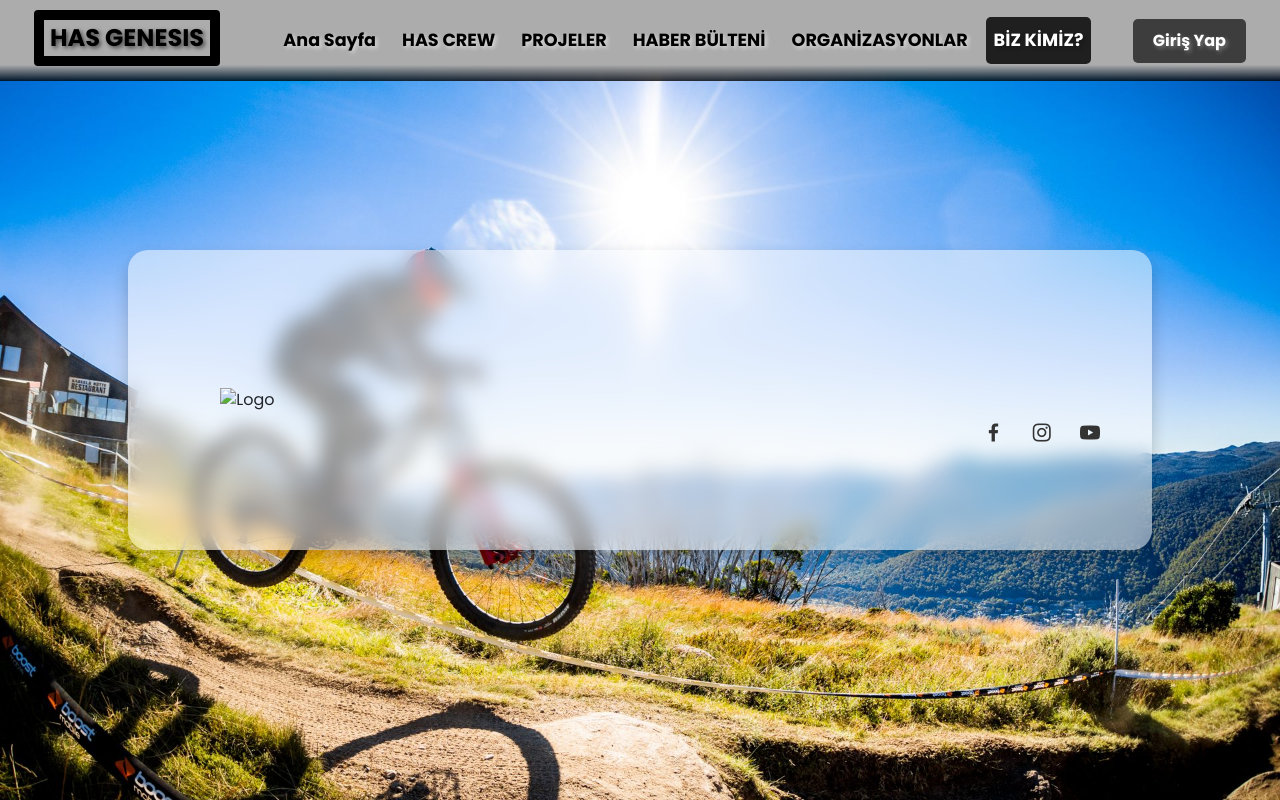
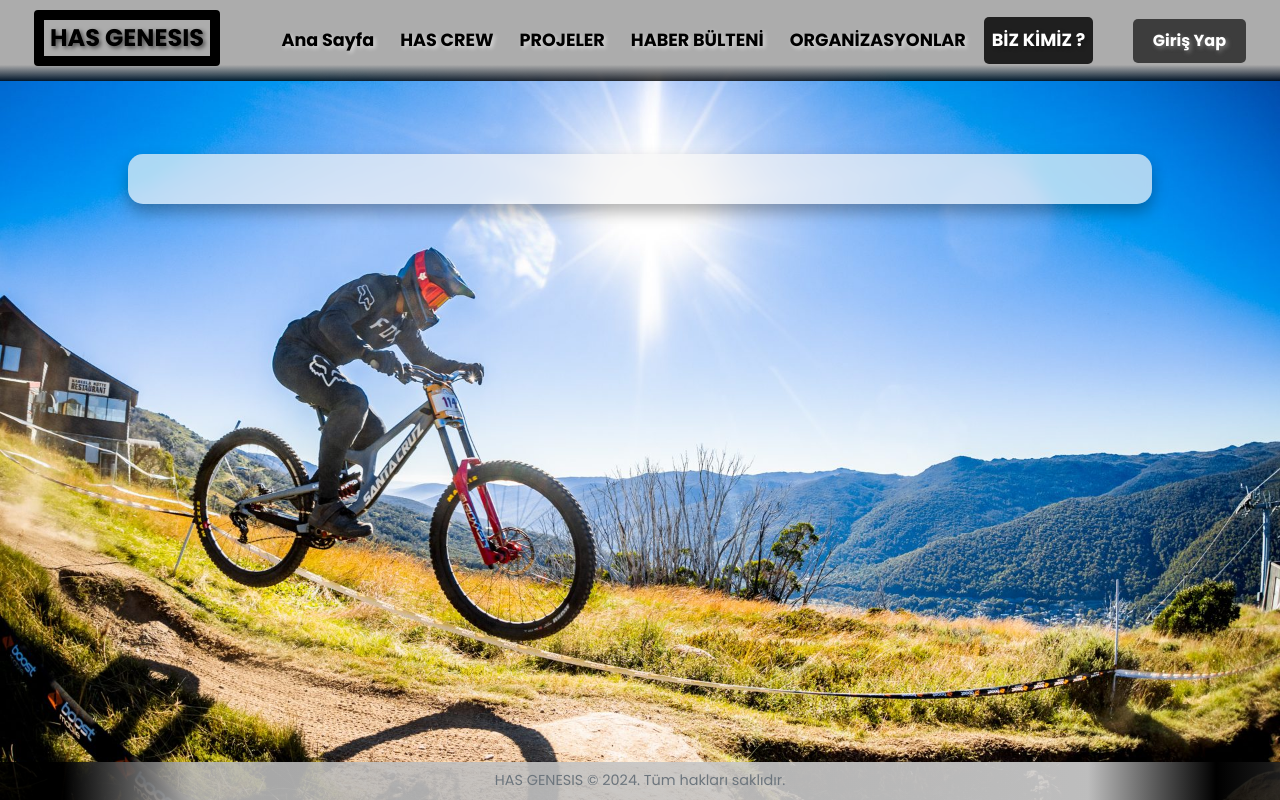
Before and after one commit to mevlutcanmercan/hasgenesis, a PHP site: page /whous in a window 1280 px wide. Run offline with PHP 8.4, Linux system fonts and the light colour scheme; data that the repository does not hold is empty; some libraries are stand-ins or nearby versions.

Commit message:
bug düzeltmeleri yapıldı ve yeni sayfalar yapısal olarak oluşturuldu

```diff
--- a/bootstrap.php
+++ b/bootstrap.php
@@ -1,26 +1,18 @@
-<!DOCTYPE html>
-    <html lang="tr">
-    <head>
-        <meta charset="UTF-8">
-        <meta name="viewport" content="width=device-width, initial-scale=1.0">
-        <link rel="stylesheet" href="https://cdn.jsdelivr.net/npm/bootstrap@5.3.2/dist/css/bootstrap.min.css">
-        <link rel="stylesheet" href="https://cdnjs.cloudflare.com/ajax/libs/jquery-datetimepicker/2.5.20/jquery.datetimepicker.min.css">
-        <link rel="stylesheet" href="https://cdnjs.cloudflare.com/ajax/libs/jqueryui/1.12.1/jquery-ui.min.css">
-        <link rel="stylesheet" href="https://stackpath.bootstrapcdn.com/bootstrap/4.5.2/css/bootstrap.min.css">
-        <link rel="stylesheet" href="https://cdnjs.cloudflare.com/ajax/libs/limonte-sweetalert2/11.1.7/sweetalert2.min.css">
-        <link rel="stylesheet" href="https://cdnjs.cloudflare.com/ajax/libs/jqueryui/1.12.1/jquery-ui.min.css">
-    </head>
+<?php
+// bootstrap.php
 
-    <body>
-    <script src="https://code.jquery.com/jquery-3.5.1.slim.min.js"></script>
-    <script src="https://cdn.jsdelivr.net/npm/@popperjs/core@2.5.4/dist/umd/popper.min.js"></script>
-    <script src="https://stackpath.bootstrapcdn.com/bootstrap/4.5.2/js/bootstrap.min.js"></script>
-    <script src="https://cdnjs.cloudflare.com/ajax/libs/jqueryui/1.12.1/jquery-ui.min.js"></script>
-    <script src="https://cdnjs.cloudflare.com/ajax/libs/jquery-datetimepicker/2.5.20/jquery.datetimepicker.full.min.js"></script>
-    <script src="https://cdn.jsdelivr.net/npm/sweetalert2@11"></script>
-    <script src="https://cdnjs.cloudflare.com/ajax/libs/limonte-sweetalert2/11.1.7/sweetalert2.min.js"></script>
-    <script src="https://cdnjs.cloudflare.com/ajax/libs/jqueryui/1.12.1/jquery-ui.min.js"></script>
-    <script src="https://cdn.jsdelivr.net/npm/bootstrap@5.1.3/dist/js/bootstrap.bundle.min.js"></script>
+// Bootstrap CSS
+echo '<link rel="stylesheet" href="https://cdn.jsdelivr.net/npm/bootstrap@5.3.2/dist/css/bootstrap.min.css">';
 
-    </body>
-    </html>
+// jQuery (isteğe bağlı, belirli işlevler için gerekebilir)
+echo '<script src="https://code.jquery.com/jquery-3.6.0.min.js"></script>';
+
+// Popper.js (Bootstrap'in JavaScript bileşenleri için gereklidir)
+echo '<script src="https://cdn.jsdelivr.net/npm/@popperjs/core@2.11.6/dist/umd/popper.min.js"></script>';
+
+// Bootstrap JS Bundle (Popper.js dahil)
+echo '<script src="https://cdn.jsdelivr.net/npm/bootstrap@5.3.2/dist/js/bootstrap.bundle.min.js"></script>';
+
+echo '<link href="https://cdn.jsdelivr.net/npm/bootstrap@5.1.3/dist/css/bootstrap.min.css" rel="stylesheet">';
+
+?>
--- a/css/footer.css
+++ b/css/footer.css
@@ -1,22 +1,25 @@
 @import url("https://fonts.googleapis.com/css2?family=Poppins:ital,wght@0,100;0,200;0,300;0,400;0,500;0,600;0,700;0,800;0,900&display=swap");
 
-*{
+* {
     font-family: "Poppins", sans-serif;
-
+    box-sizing: border-box; /* Padding ve border hesaplamaları için */
 }
 
 html, body {
-    height: 100%;
-    margin: 0;
+    height: 100%; /* Sayfa yüksekliği ayarlanır */
+    margin: 0; /* Varsayılan margin kaldırılır */
 }
 
 body {
     display: flex;
-    flex-direction: column;
+    flex-direction: column; /* Dikey olarak düzenleme */
 }
 
 .content {
-    flex: 1;
+    flex: 1; /* İçerik alanının tüm boşluğu kaplamasını sağlar */
+    display: flex;
+    justify-content: center; /* İçeriği yatayda ortalar */
+    align-items: center; /* İçeriği dikeyde ortalar */
 }
 
 .text {
@@ -24,31 +27,24 @@ body {
 }
 
 .footer {
-
-    position: relative; /* İçeriğin sonunda footer */
-    bottom: 0;
-    margin-top: auto; /* İçeriğin sonuna yapıştırır */
     width: 100%; /* Tam genişlik */
     background: linear-gradient(to right,
-        rgba(0, 0, 0, 0.8) 0%,
-        rgba(0, 0, 0, 0.5) 5%,
-        rgba(184, 184, 184, 0.7) 15%,
-        rgba(210, 210, 210, 0.7) 85%,
-        rgba(0, 0, 0, 0.5) 95%,
-        rgba(32, 32, 32, 0.8) 100%) !important; /* Yumuşak gradient geçişi */
+        rgb(0, 0, 0,0.9) 0%,
+        rgba(0, 0, 0,0.9) 5%,
+        rgba(184, 184, 184,0.9) 15%,
+        rgba(210, 210, 210,0.9) 85%,
+        rgba(0, 0, 0,0.9) 95%,
+        rgba(32, 32, 32,0.9) 100%) !important; /* Yumuşak gradient geçişi */
     text-align: center; /* Metin hizalama */
-    padding: 1px 0; /* Kenar boşluklarını azalt */
-    z-index: 1000; /* Üst üste gelme sırası */
+    padding: 10px 0; /* Kenar boşluklarını ayarla */
+    margin-top: auto; /* İçeriğin üstünde yer almasını sağlar */
 }
 
 .footer-container {
     color: black; /* Metin rengi */
     font-size: 0.9em !important; /* Yazı tipini küçült */
-
 }
 
-
-
 @media (max-width: 768px) {
-
+    /* Mobil görünüm için ek ayarlar burada yapılabilir */
 }
--- a/css/index.css
+++ b/css/index.css
@@ -92,9 +92,15 @@ body {
 
 /* Carousel'in daha küçük ekranlarda daha iyi görünmesi için medya sorguları */
 @media (max-width: 768px) {
+
+
+
     .carousel {
         width: 95%; /* Küçük ekranlarda genişliği %95 yap */
     }
+
+
+
 
     .carousel-item img {
         height: 400px; /* Küçük ekranlar için resim yüksekliğini azalt */
--- a/css/navbar.css
+++ b/css/navbar.css
@@ -3,6 +3,7 @@
 * {
     font-family: "Poppins", sans-serif;
 }
+
 
 .navbar {
     display: inline-block;
--- a/css/who-us.css
+++ b/css/who-us.css
@@ -1,127 +1,117 @@
-/* Body'nin arka planına sabit bir resim ekleme */
+/* Body için arka plan resmi ve ayarlar */
+
+*{
+    font-family: "Poppins", sans-serif;
+}
+
 body {
+    background: url('../images/arkaplan.jpg') no-repeat center center fixed;
+    background-size: cover;
+    font-family: 'Poppins', sans-serif;
     margin: 0;
     padding: 0;
-    font-family: 'Arial', sans-serif;
-    background: url('../images/arkaplan.jpg') no-repeat center center fixed;
-    background-size: cover;
-    display: flex;
-    justify-content: center;
-    align-items: center;
-    min-height: 100vh; /* Sayfanın tamamını kaplayacak şekilde ayarlandı */
+    height: 100vh; /* Tam ekran yüksekliği */
+    display: flex; /* Flexbox kullanarak container'ı ortalamak için */
+    justify-content: center; /* Yatay olarak ortalar */
+    align-items: center; /* Dikey olarak ortalar */
 }
 
-/* About Us container: İçeriğe göre yükseklik ayarlanır */
-.about-us-container {
-    width: 80%; /* Genişliği büyük tutuldu (sayfanın %80'i) */
-    min-height: 300px; /* Minimum yükseklik belirledik, daha fazla içerik varsa artar */
-    background: rgba(255, 255, 255, 0.5); /* Yarı saydam beyaz arka plan */
-    backdrop-filter: blur(10px); /* Arka plan blurlu */
-    border-radius: 20px;
-    box-shadow: 0 8px 16px rgba(0, 0, 0, 0.2);
-    opacity: 0; /* Başlangıçta görünmez */
-    transform: translateY(20px); /* Aşağıdan yukarı doğru kayma */
-    transition: opacity 1s ease-out, transform 1s ease-out; /* Geçiş animasyonu */
-    padding: 40px; /* İçerik alanı için padding eklendi */
+/* Ortadaki container */
+.who-us-container {
+    background-color: rgba(245, 245, 245, 0.7); /* Gri tonlarında transparan arka plan */
+    border-radius: 15px;
+    padding: 25px;
     display: flex;
-    justify-content: center;
     align-items: center;
-    flex-direction: column; /* İçerikler üst üste dizilir */
+    justify-content: space-between; /* Solda resim, sağda metin */
+    width: 80%;
+    backdrop-filter: blur(5px);
+    transition: all 0.3s ease;
+    box-shadow: 0 8px 16px rgba(0, 0, 0, 0.3); /* Hafif gölge */
+    margin-top: 12%;
 }
 
-.about-us-container:hover {
-    backdrop-filter: blur(20px); /* Üzerine gelindiğinde daha fazla blur */
-    transition: backdrop-filter 0.5s ease; /* Blur geçiş süresi */
+/* Container üzerine gelince blur efekti */
+.who-us-container:hover {
+    backdrop-filter: blur(20px);
+    background-color: rgba(245, 245, 245, 0.7); /* Hover sırasında daha şeffaf */
 }
 
-/* İçerik düzeni */
-.about-us-content {
-    display: flex;
-    flex-direction: row;
-    align-items: center;
-    justify-content: space-between;
-    width: 100%;
+/* Soldaki resim */
+.who-us-container img {
+    max-width: 30%; /* Resmin boyutunu ayarladık */
+    border-radius: 10px;
+    margin-right: 45px; /* Resim ile metin arasında makul bir boşluk */
 }
 
-.about-us-left {
-    flex: 1;
-    display: flex;
-    justify-content: center;
-    align-items: center;
+/* Sağ taraftaki içerik */
+.who-us-content {
+    flex-grow: 1; /* İçeriğin kalan alanı kaplaması için */
+    text-align: left;
 }
 
-.about-us-logo {
-    width: 200px;
-    height: auto;
+/* Başlık */
+.who-us-content h1 {
+    font-size: 2.5rem;
+    font-weight: 700;
+    margin-bottom: 20px;
 }
 
-.about-us-right {
-    flex: 2;
-    padding-left: 30px;
-    display: flex; /* Flex ile düzenleme */
-    flex-direction: column; /* Dikey düzenleme */
-    justify-content: space-between; /* İki yandan yerleştirme */
-    text-align: justify; /* Metni her iki yana yasla */
-}
-
-.about-us-right h1 {
-    font-size: 2.5rem;
-    color: #2c3e50; /* Daha koyu bir renk */
+/* Açıklama metni */
+.who-us-content p {
+    font-size: 1.1rem;
+    line-height: 1.6;
     margin-bottom: 20px;
-    text-shadow: 1px 1px 3px rgba(0, 0, 0, 0.4); /* Başlık için gölge efekti */
-}
-
-.about-us-right p {
-    font-size: 1.2rem;
-    line-height: 1.6;
-    color: #34495e; /* Daha yumuşak bir mavi ton */
-    margin-bottom: 30px; /* Paragraf altındaki boşluk */
 }
 
 /* Sosyal medya ikonları */
 .social-icons {
-    position: relative; /* İkonların konumlandırılması */
-    margin-top: 20px; /* Yukarıdan boşluk bırakıldı */
-    align-self: flex-end; /* Sağ alt köşeye yerleştirme */
+    display: flex;
+    justify-content: flex-end; /* İkonları en sağa hizalar */
+    gap: 15px;
+    margin-top: 20px;
 }
 
-.social-icons a {
-    margin: 0 10px; /* İkonlar arasında boşluk */
-    font-size: 24px; /* İkon boyutu */
-    color: #333; /* İkon rengi */
-    transition: color 0.3s ease; /* Hover animasyonu */
+/* İkonlar üzerine gelince renk değişimi */
+.social-icons i {
+    font-size: 1.8rem;
+    color: #333;
+    transition: color 0.3s;
 }
 
-.social-icons a:hover {
-    color: #007bff; /* Hover rengi */
+.social-icons i:hover {
+    color: #007bff;
 }
 
-/* Responsive tasarım */
+/* Responsive düzen */
 @media (max-width: 768px) {
-    .about-us-content {
+    body {
+        height: auto;
+        justify-content: flex-start;
+        align-items: flex-start;
+        padding-top: 100px; /* Navbar ile içerik arasındaki boşluğu artırdık */
+    }
+
+    .who-us-container {
         flex-direction: column;
         text-align: center;
+        padding: 20px;
+        width: 90%; /* Mobilde biraz daha genişlik */
+        margin: 20px 25px; /* Mobilde üstten ve alttan boşluk */
     }
 
-    .about-us-left,
-    .about-us-right {
-        padding: 20px;
+    .who-us-container img {
+        max-width: 80%;
+        margin-bottom: 20px;
+        margin-right: 0; /* Mobilde sağ boşluğu kaldırıyoruz */
     }
 
-    .about-us-right {
-        padding-left: 0; /* Sol padding'i kaldır */
-        text-align: center; /* Mobilde ortala */
+    .who-us-content {
+        max-width: 100%;
     }
 
-    .about-us-logo {
-        width: 150px;
-    }
-
-    .about-us-right h1 {
-        font-size: 2rem;
-    }
-
-    .about-us-right p {
-        font-size: 1rem;
+    .social-icons {
+        justify-content: center;
+        margin-top: 20px;
     }
 }
--- a/index.php
+++ b/index.php
@@ -82,7 +82,7 @@ if ($newsResult->num_rows > 0) {
     <title>Ana Sayfa</title>
     <link rel="stylesheet" href="css/footer.css">
     <link rel="stylesheet" href="css/index.css?v=1.0">
-    <link href="https://cdn.jsdelivr.net/npm/bootstrap@5.1.3/dist/css/bootstrap.min.css" rel="stylesheet">
+
 </head>
 <body>
 
@@ -134,6 +134,6 @@ if ($newsResult->num_rows > 0) {
 
 
 
-<script src="https://cdn.jsdelivr.net/npm/bootstrap@5.1.3/dist/js/bootstrap.bundle.min.js"></script>
+
 </body>
 </html>
--- a/navbar.php
+++ b/navbar.php
@@ -1,6 +1,6 @@
 <?php
 include 'dB/database.php';
-include 'bootstrap.php';
+
 
 session_start();
 
@@ -45,11 +45,10 @@ if (isset($_SESSION['id_users'])) {
 <html lang="en">
 <head>
     <meta charset="UTF-8">
-    <meta name="viewport" content="width=device-width">
+    <meta name="viewport" content="width=device-width, initial-scale=1.0">
     <link rel="stylesheet" href="css/navbar.css">
     <link href='https://unpkg.com/boxicons@2.1.4/css/boxicons.min.css' rel='stylesheet'>
-    <link href="https://cdn.jsdelivr.net/npm/bootstrap@5.1.3/dist/css/bootstrap.min.css" rel="stylesheet">
-    <title>Document</title>
+    <link rel="shortcut icon" href="images/logo-has.png" type="image/x-icon">
 </head>
 <body>
 
@@ -61,13 +60,13 @@ if (isset($_SESSION['id_users'])) {
             <span class="navbar-toggler-icon"></span>
         </button>
         <div class="collapse navbar-collapse" id="navbarNavAltMarkup">
-        <div class="navbar-nav mx-auto justify-content-center" id="nav-link-main">
-                <a class="nav-link <?php echo ($currentPage == 'index.php') ? 'active' : ''; ?>" aria-current="page" href="index.php">Ana Sayfa</a>
-                <a class="nav-link <?php echo ($currentPage == 'projeler.php') ? 'active' : ''; ?>" href="projeler.php">HAS CREW</a>
-                <a class="nav-link <?php echo ($currentPage == 'Medya.php') ? 'active' : ''; ?>" href="Medya.php">PROJELER</a>
-                <a class="nav-link <?php echo ($currentPage == 'hakkimizda.php') ? 'active' : ''; ?>" href="hakkimizda.php">HABER BÜLTENİ</a>
-                <a class="nav-link <?php echo ($currentPage == 'iletisim.php') ? 'active' : ''; ?>" href="iletisim.php">ORGANİZASYONLAR</a>
-                <a class="nav-link <?php echo ($currentPage == 'whous.php') ? 'active' : ''; ?>" href="whous.php">BİZ KİMİZ?</a>
+            <div class="navbar-nav mx-auto justify-content-center" id="nav-link-main">
+                <a class="nav-link <?php echo ($currentPage == 'index.php') ? 'active' : ''; ?>" aria-current="page" href="index">Ana Sayfa</a>
+                <a class="nav-link <?php echo ($currentPage == 'hascrew.php') ? 'active' : ''; ?>" href="hascrew">HAS CREW</a>
+                <a class="nav-link <?php echo ($currentPage == 'projects.php') ? 'active' : ''; ?>" href="projects">PROJELER</a>
+                <a class="nav-link <?php echo ($currentPage == 'news.php') ? 'active' : ''; ?>" href="news">HABER BÜLTENİ</a>
+                <a class="nav-link <?php echo ($currentPage == 'organizations.php') ? 'active' : ''; ?>" href="organizations">ORGANİZASYONLAR</a>
+                <a class="nav-link <?php echo ($currentPage == 'whous.php') ? 'active' : ''; ?>" href="whous">BİZ KİMİZ ?</a>
             </div>
             <div class="navbar-nav d-flex align-items-center">
                 <?php echo $profileDropdown; ?>
@@ -77,5 +76,22 @@ if (isset($_SESSION['id_users'])) {
     </div>
 </nav>
 
+
+
+<script>
+document.addEventListener('DOMContentLoaded', function() {
+    const navbarToggle = document.querySelector('.navbar-toggler');
+    const navbarCollapse = document.querySelector('#navbarNavAltMarkup');
+
+
+
+    // Close navbar when clicking outside
+    document.addEventListener('click', function(event) {
+        if (!navbarCollapse.contains(event.target) && !navbarToggle.contains(event.target)) {
+            navbarCollapse.classList.remove('show');
+        }
+    });
+});
+</script>
 </body>
 </html>
--- a/whous.php
+++ b/whous.php
@@ -1,12 +1,13 @@
 <?php
-include 'dB/database.php';
+include 'dB/database.php'; // Veritabanı bağlantısını buradan alıyoruz
+include 'navbar.php';
 include 'bootstrap.php';
-include 'navbar.php';
 
-// Veritabanından verileri çekelim
+
+// Veritabanından bilgileri çek
 $query = "SELECT * FROM who_us LIMIT 1";
-$result = mysqli_query($conn, $query);
-$who_us = mysqli_fetch_assoc($result);
+$result = $conn->query($query); // mysqli bağlantısını kullanıyoruz
+$data = $result->fetch_all(MYSQLI_ASSOC); // Sonuçları al
 ?>
 
 <!DOCTYPE html>
@@ -15,60 +16,40 @@ $who_us = mysqli_fetch_assoc($result);
     <meta charset="UTF-8">
     <meta name="viewport" content="width=device-width, initial-scale=1.0">
     <title>Biz Kimiz</title>
+    <link rel="stylesheet" href="css/footer.css">
     <link rel="stylesheet" href="css/who-us.css"> <!-- CSS dosyasına bağlantı -->
     <link rel='stylesheet' href='https://cdn.jsdelivr.net/npm/boxicons@latest/css/boxicons.min.css'> <!-- Boxicons -->
 </head>
 <body>
 
-<div class="about-us-container">
-    <div class="about-us-content">
-        <div class="about-us-left">
-            <img src="<?php echo $who_us['logo_path']; ?>" alt="Logo" class="about-us-logo">
-        </div>
-        <div class="about-us-right">
-            <h1><?php echo $who_us['header']; ?></h1>
-            <p><?php echo $who_us['text']; ?></p>
+<div class="who-us-container">
+    <!-- Veritabanındaki her satırı çek -->
+    <?php foreach ($data as $row): ?>
+        <!-- Soldaki resim -->
+        <img src="<?php echo $row['logo_path']; ?>" alt="Biz Kimiz Logo">
+
+        <!-- Sağdaki içerik -->
+        <div class="who-us-content">
+            <h1><?php echo $row['header']; ?></h1>
+            <p><?php echo $row['text']; ?></p>
+
+            <!-- Sosyal medya ikonları -->
             <div class="social-icons">
-                <a href="https://www.facebook.com/hasdownhill" target="_blank"><i class='bx bxl-facebook'></i></a>
-                <a href="https://www.instagram.com/hasdownhill/" target="_blank"><i class='bx bxl-instagram'></i></a>
-                <a href="https://www.youtube.com/channel/UC7FjbW-Oi0MG7IDfZRyEBtw" target="_blank"><i class='bx bxl-youtube'></i></a>
+                <a href="#"><i class='bx bxl-facebook'></i></a>
+                <a href="#"><i class='bx bxl-twitter'></i></a>
+                <a href="#"><i class='bx bxl-instagram'></i></a>
+                <a href="#"><i class='bx bxl-linkedin'></i></a>
             </div>
         </div>
-    </div>
+    <?php endforeach; ?>
 </div>
 
-<script>
-    document.addEventListener("DOMContentLoaded", function() {
-        const container = document.querySelector('.about-us-container');
-        const content = document.querySelector('.about-us-content');
+<footer class="footer mt-auto py-2">
+    <div class="footer-container text-center">
+        <span class="text-muted">HAS GENESIS &copy; 2024. Tüm hakları saklıdır.</span>
+    </div>
+</footer>
 
-        // Ensure the container is initially hidden
-        container.style.opacity = 0; // Başlangıçta görünmez
-        container.style.transform = "translateY(20px)"; // Aşağıdan yukarı doğru kayma
-        container.style.transition = "opacity 1s ease-out, transform 1s ease-out"; // Geçiş animasyonu
-
-        // Apply a delay to the fade-in effect for the container
-        setTimeout(() => {
-            container.style.opacity = 1; // Görünür hale getir
-            container.style.transform = "translateY(0)"; // Konumunu geri getir
-        }, 100); // 100ms delay before starting the fade-in effect
-
-        // Animate the content elements inside the container
-        const rows = content.children; // İçerik öğeleri (sol ve sağ içerikler)
-
-        for (let i = 0; i < rows.length; i++) {
-            rows[i].style.opacity = 0; // Başlangıçta görünmez
-            rows[i].style.transform = "translateY(20px)"; // Aşağıdan yukarı doğru kayma
-            rows[i].style.transition = "opacity 1s ease-out, transform 1s ease-out"; // Geçiş animasyonu
-
-            // Apply a delay to each row animation
-            setTimeout(() => {
-                rows[i].style.opacity = 1; // Görünür hale getir
-                rows[i].style.transform = "translateY(0)"; // Konumunu geri getir
-            }, 200 * (i + 1)); // Stagger animations by 200ms each
-        }
-    });
-</script>
 
 </body>
 </html>
```
Also changed, not shown: hascrew.php (added, +26 -0 lines), news.php (added, +37 -0 lines), organizations.php (added, +39 -0 lines), projects.php (added, +28 -0 lines), images/sekmelogosu.png (added).
